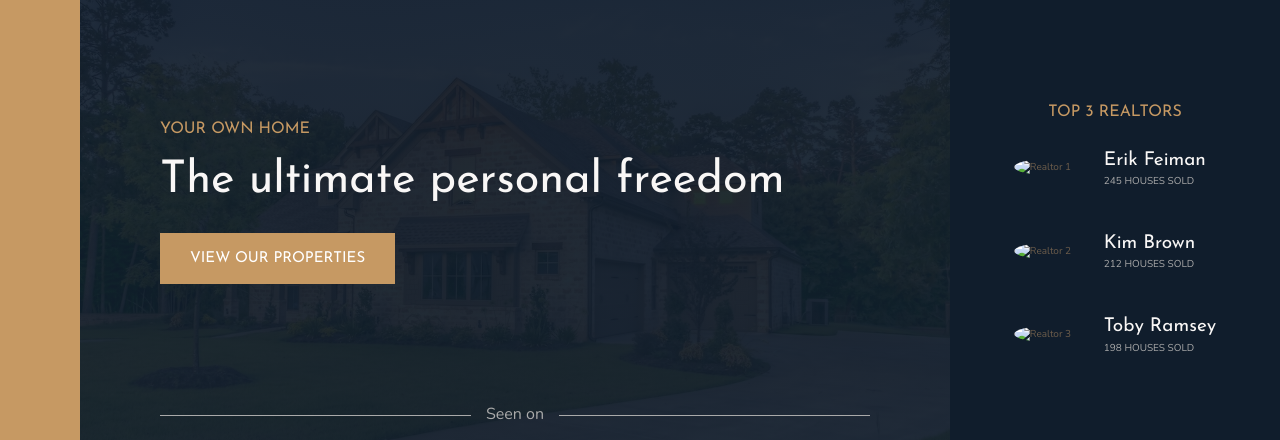
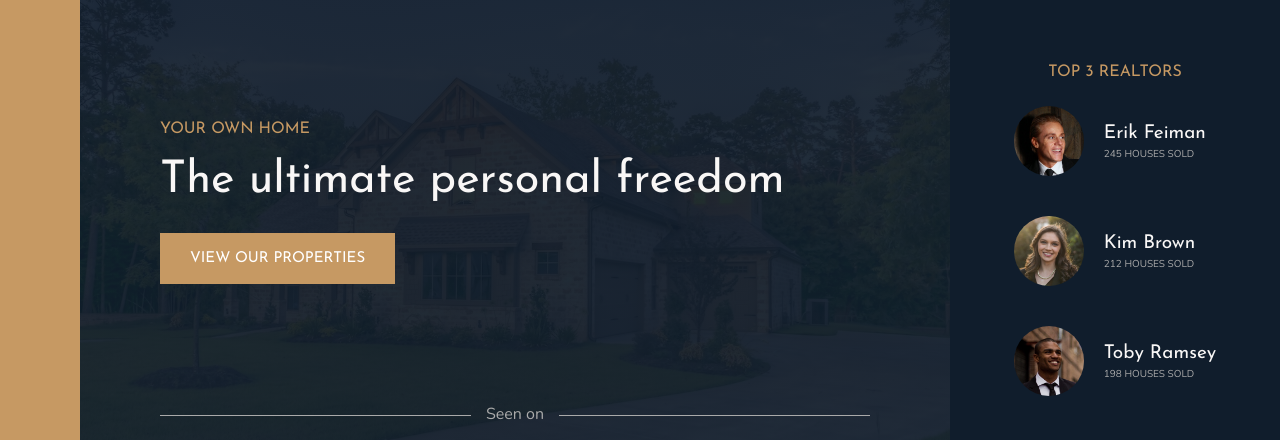
Before and after one commit to rizespb/nexter, a website: page index.html in a window 1280 px wide. Shown: the part 92-532 px from the top of the page. Drawn offline with nearby package versions, Linux system fonts and the light colour scheme; the site is published under a folder, as on GitHub Pages, so addresses that start at the root find nothing.

Commit message:
Add files via upload

```diff
--- a/index.html
+++ b/index.html
@@ -33,19 +33,19 @@
         <div class="realtors">
             <h3 class="heading-3">Top 3 Realtors</h3>
             <div class="realtors__list">
-                <img src="/img/realtor-1.jpeg" alt="Realtor 1" class="realtors__img">
+                <img src="img/realtor-1.jpeg" alt="Realtor 1" class="realtors__img">
                 <div class="realtors__details">
                     <h4 class="heading-4 heading-4--light">Erik Feiman</h4>
                     <p class="realtors__sold">245 houses sold</p>
                 </div>
 
-                <img src="/img/realtor-2.jpeg" alt="Realtor 2" class="realtors__img">
+                <img src="img/realtor-2.jpeg" alt="Realtor 2" class="realtors__img">
                 <div class="realtors__details">
                     <h4 class="heading-4 heading-4--light">Kim Brown</h4>
                     <p class="realtors__sold">212 houses sold</p>
                 </div>
 
-                <img src="/img/realtor-3.jpeg" alt="Realtor 3" class="realtors__img">
+                <img src="img/realtor-3.jpeg" alt="Realtor 3" class="realtors__img">
                 <div class="realtors__details">
                     <h4 class="heading-4 heading-4--light">Toby Ramsey</h4>
                     <p class="realtors__sold">198 houses sold</p>
```
